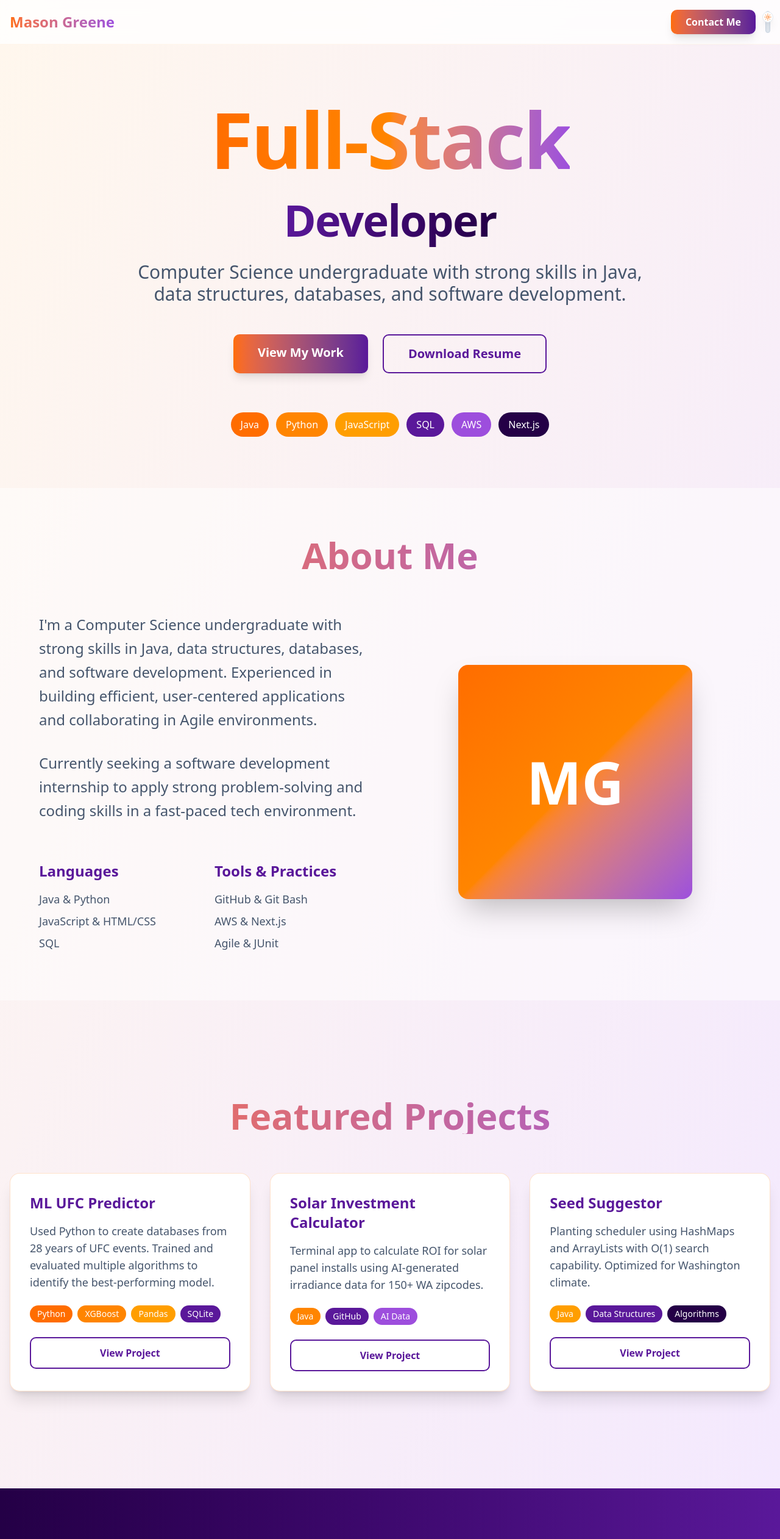
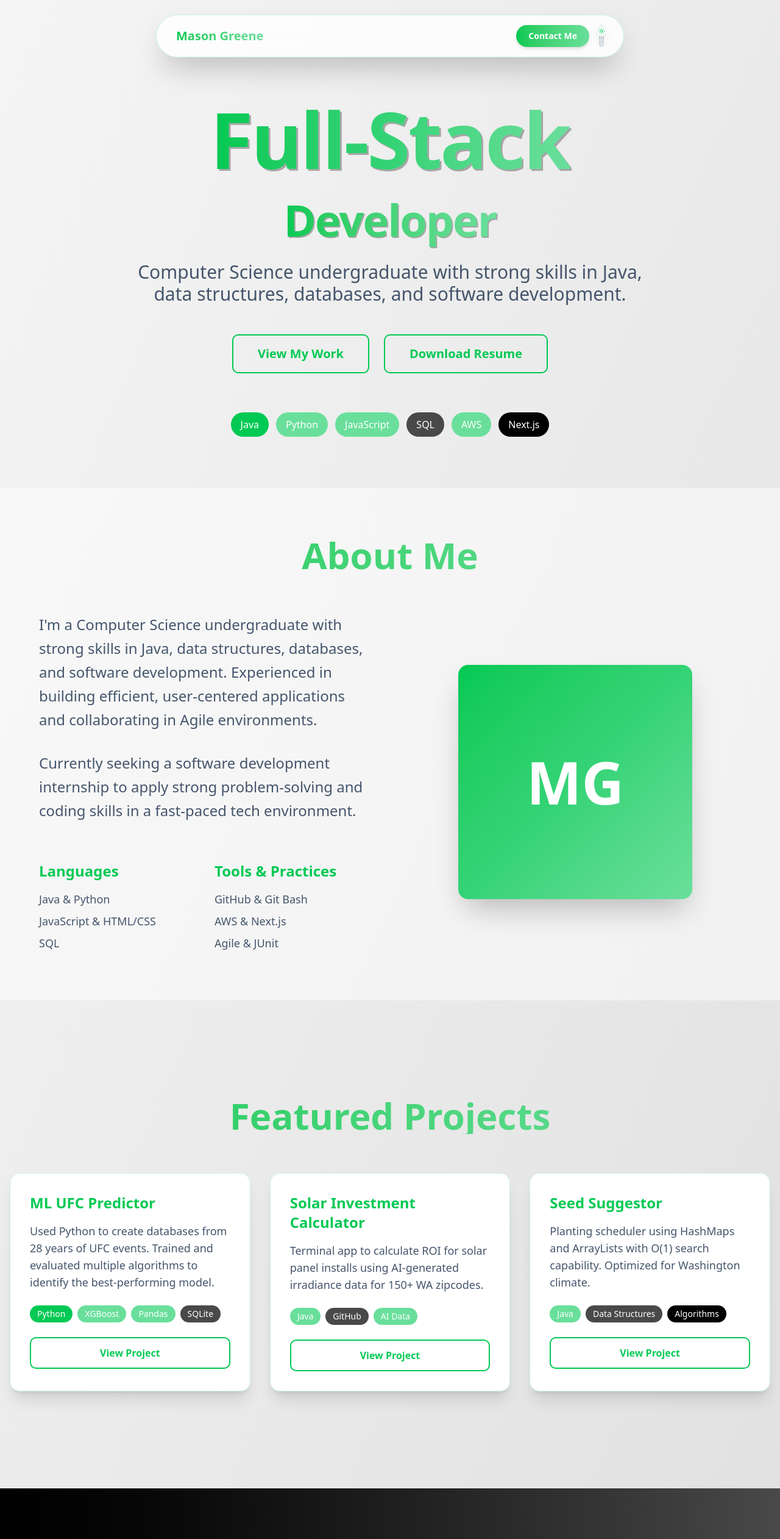
Before and after one commit to GreeneMason/cs_399_ecosite, a Next.js app in the folder my-app/: page / in a window 1280 px wide. Shown: the top 2523 px of the page at 61% size. Built offline with nearby package versions, Linux system fonts and the light colour scheme.

Commit message:
Update UI: Floating navbar, button styles, contact page hover effects

```diff
--- a/my-app/app/page.tsx
+++ b/my-app/app/page.tsx
@@ -6,15 +6,15 @@ import { ModeToggle } from "@/components/mode-toggle";
 
 export default function Home() {
   return (
-    <div className="min-h-screen bg-gradient-to-br from-orange-50 to-purple-100 dark:from-slate-900 dark:to-purple-900">
+    <div className="min-h-screen bg-gradient-to-br from-[#f4f5f4] to-[#e0e0e0] dark:from-[#010101] dark:to-[#484948]">
       {/* Header Navigation */}
-      <header className="fixed top-0 left-0 right-0 z-50 bg-white/80 dark:bg-slate-900/80 backdrop-blur-md border-b border-orange-200/20">
-        <div className="container mx-auto px-4 py-4 flex justify-between items-center">
-          <div className="text-2xl font-bold bg-gradient-to-r from-[#ff6d00] to-[#9d4edd] bg-clip-text text-transparent">
+      <header className="fixed top-6 left-0 right-0 z-50 flex justify-center px-4 pointer-events-none">
+        <div className="pointer-events-auto bg-white/80 dark:bg-slate-900/80 backdrop-blur-md border border-[#01c953]/20 rounded-full px-8 py-4 shadow-2xl flex items-center justify-between w-full max-w-3xl">
+          <div className="text-xl font-bold bg-gradient-to-r from-[#01c953] to-[#69df9b] bg-clip-text text-transparent">
             Mason Greene
           </div>
           <div className="flex items-center gap-4">
-            <Link href="/contact" className="bg-gradient-to-r from-[#ff6d00] to-[#5a189a] hover:from-[#ff8500] hover:to-[#240046] text-white font-semibold px-6 py-2 rounded-lg transition-all duration-300 shadow-lg hover:shadow-xl">
+            <Link href="/contact" className="bg-gradient-to-r from-[#01c953] to-[#69df9b] hover:from-[#69df9b] hover:to-[#01c953] text-white font-semibold px-5 py-2 rounded-full transition-all duration-300 shadow-md hover:shadow-lg text-sm">
               Contact Me
             </Link>
             <ModeToggle />
@@ -26,12 +26,12 @@ export default function Home() {
       <section className="min-h-screen flex items-center justify-center px-4 pt-20">
         <div className="max-w-6xl mx-auto text-center">
           <h1 className="text-6xl md:text-8xl lg:text-9xl font-bold tracking-tight mb-8">
-            <span className="bg-gradient-to-r from-[#ff6d00] via-[#ff8500] to-[#9d4edd] bg-clip-text text-transparent">
+            <span className="bg-gradient-to-r from-[#01c953] via-[#34d376] to-[#69df9b] bg-clip-text text-transparent drop-shadow-[3px_3px_0px_rgba(0,0,0,0.3)] dark:drop-shadow-none">
               Full-Stack
             </span>
           </h1>
           <h2 className="text-4xl md:text-6xl lg:text-7xl font-bold tracking-tight mb-8">
-            <span className="bg-gradient-to-r from-[#5a189a] to-[#240046] bg-clip-text text-transparent">
+            <span className="bg-gradient-to-r from-[#01c953] to-[#69df9b] bg-clip-text text-transparent drop-shadow-[2px_2px_0px_rgba(0,0,0,0.3)] dark:drop-shadow-none">
               Developer
             </span>
           </h2>
@@ -43,25 +43,25 @@ export default function Home() {
               href="https://github.com/GreeneMason"
               target="_blank"
               rel="noopener noreferrer"
-              className="bg-gradient-to-r from-[#ff6d00] to-[#5a189a] hover:from-[#ff8500] hover:to-[#240046] text-white font-semibold text-xl px-10 py-4 rounded-lg transition-all duration-300 shadow-lg hover:shadow-xl"
+              className="border-2 border-[#01c953] text-[#01c953] hover:bg-[#01c953] hover:text-white font-semibold text-xl px-10 py-4 rounded-lg transition-all duration-300"
             >
               View My Work
             </a>
             <a
               href="/resume.pdf"
               download="Mason_Greene_Resume.pdf"
-              className="border-2 border-[#5a189a] text-[#5a189a] hover:bg-[#5a189a] hover:text-white font-semibold text-xl px-10 py-4 rounded-lg transition-all duration-300"
+              className="border-2 border-[#01c953] text-[#01c953] hover:bg-[#01c953] hover:text-white font-semibold text-xl px-10 py-4 rounded-lg transition-all duration-300"
             >
               Download Resume
             </a>
           </div>
           <div className="flex flex-wrap gap-3 justify-center">
-            <span className="bg-[#ff6d00] text-white px-4 py-2 rounded-full text-base font-medium">Java</span>
-            <span className="bg-[#ff8500] text-white px-4 py-2 rounded-full text-base font-medium">Python</span>
-            <span className="bg-[#ff9e00] text-white px-4 py-2 rounded-full text-base font-medium">JavaScript</span>
-            <span className="bg-[#5a189a] text-white px-4 py-2 rounded-full text-base font-medium">SQL</span>
-            <span className="bg-[#9d4edd] text-white px-4 py-2 rounded-full text-base font-medium">AWS</span>
-            <span className="bg-[#240046] text-white px-4 py-2 rounded-full text-base font-medium">Next.js</span>
+            <span className="bg-[#01c953] text-white px-4 py-2 rounded-full text-base font-medium">Java</span>
+            <span className="bg-[#69df9b] text-white px-4 py-2 rounded-full text-base font-medium">Python</span>
+            <span className="bg-[#69df9b] text-white px-4 py-2 rounded-full text-base font-medium">JavaScript</span>
+            <span className="bg-[#484948] text-white px-4 py-2 rounded-full text-base font-medium">SQL</span>
+            <span className="bg-[#69df9b] text-white px-4 py-2 rounded-full text-base font-medium">AWS</span>
+            <span className="bg-[#010101] text-white px-4 py-2 rounded-full text-base font-medium">Next.js</span>
           </div>
         </div>
       </section>
@@ -70,7 +70,7 @@ export default function Home() {
       <section className="min-h-screen flex items-center px-4 py-20 bg-white/50 dark:bg-slate-800/50">
         <div className="container mx-auto">
           <div className="max-w-6xl mx-auto">
-            <h2 className="text-5xl md:text-6xl font-bold text-center mb-16 bg-gradient-to-r from-[#ff6d00] to-[#9d4edd] bg-clip-text text-transparent">About Me</h2>
+            <h2 className="text-5xl md:text-6xl font-bold text-center mb-16 bg-gradient-to-r from-[#01c953] to-[#69df9b] bg-clip-text text-transparent">About Me</h2>
             <div className="grid lg:grid-cols-2 gap-16 items-center">
               <div className="space-y-8">
                 <p className="text-xl md:text-2xl text-slate-600 dark:text-slate-300 leading-relaxed">
@@ -82,7 +82,7 @@ export default function Home() {
                 </p>
                 <div className="grid grid-cols-2 gap-8 pt-8">
                   <div>
-                    <h3 className="text-2xl font-bold text-[#5a189a] mb-4">Languages</h3>
+                    <h3 className="text-2xl font-bold text-[#01c953] mb-4">Languages</h3>
                     <ul className="space-y-2 text-lg text-slate-600 dark:text-slate-300">
                       <li>Java & Python</li>
                       <li>JavaScript & HTML/CSS</li>
@@ -90,7 +90,7 @@ export default function Home() {
                     </ul>
                   </div>
                   <div>
-                    <h3 className="text-2xl font-bold text-[#5a189a] mb-4">Tools & Practices</h3>
+                    <h3 className="text-2xl font-bold text-[#01c953] mb-4">Tools & Practices</h3>
                     <ul className="space-y-2 text-lg text-slate-600 dark:text-slate-300">
                       <li>GitHub & Git Bash</li>
                       <li>AWS & Next.js</li>
@@ -100,7 +100,7 @@ export default function Home() {
                 </div>
               </div>
               <div className="flex justify-center">
-                <div className="w-96 h-96 bg-gradient-to-br from-[#ff6d00] via-[#ff8500] to-[#9d4edd] rounded-2xl flex items-center justify-center shadow-2xl transform hover:scale-105 transition-transform duration-300">
+                <div className="w-96 h-96 bg-gradient-to-br from-[#01c953] via-[#34d376] to-[#69df9b] rounded-2xl flex items-center justify-center shadow-2xl transform hover:scale-105 transition-transform duration-300">
                   <span className="text-8xl text-white font-bold">MG</span>
                 </div>
               </div>
@@ -113,55 +113,55 @@ export default function Home() {
       <section className="min-h-screen flex items-center px-4 py-20">
         <div className="container mx-auto">
           <div className="max-w-7xl mx-auto">
-            <h2 className="text-5xl md:text-6xl font-bold text-center mb-16 bg-gradient-to-r from-[#ff6d00] to-[#9d4edd] bg-clip-text text-transparent">Featured Projects</h2>
+            <h2 className="text-5xl md:text-6xl font-bold text-center mb-16 bg-gradient-to-r from-[#01c953] to-[#69df9b] bg-clip-text text-transparent">Featured Projects</h2>
             <div className="grid md:grid-cols-2 xl:grid-cols-3 gap-8">
-              <div className="bg-white dark:bg-slate-800 rounded-2xl border border-[#ff6d00]/20 shadow-xl hover:shadow-2xl transition-all duration-300 hover:border-[#ff8500]/40 hover:transform hover:scale-105">
+              <div className="bg-white dark:bg-slate-800 rounded-2xl border border-[#01c953]/20 shadow-xl hover:shadow-2xl transition-all duration-300 hover:border-[#69df9b]/40 hover:transform hover:scale-105">
                 <div className="p-8">
-                  <h3 className="text-2xl font-semibold mb-4 text-[#5a189a]">ML UFC Predictor</h3>
+                  <h3 className="text-2xl font-semibold mb-4 text-[#01c953]">ML UFC Predictor</h3>
                   <p className="text-slate-600 dark:text-slate-300 mb-6 text-lg">
                     Used Python to create databases from 28 years of UFC events. Trained and evaluated multiple algorithms to identify the best-performing model.
                   </p>
                   <div className="flex flex-wrap gap-2 mb-6">
-                    <span className="bg-[#ff6d00] text-white px-3 py-1 rounded-full text-sm">Python</span>
-                    <span className="bg-[#ff8500] text-white px-3 py-1 rounded-full text-sm">XGBoost</span>
-                    <span className="bg-[#ff9e00] text-white px-3 py-1 rounded-full text-sm">Pandas</span>
-                    <span className="bg-[#5a189a] text-white px-3 py-1 rounded-full text-sm">SQLite</span>
+                    <span className="bg-[#01c953] text-white px-3 py-1 rounded-full text-sm">Python</span>
+                    <span className="bg-[#69df9b] text-white px-3 py-1 rounded-full text-sm">XGBoost</span>
+                    <span className="bg-[#69df9b] text-white px-3 py-1 rounded-full text-sm">Pandas</span>
+                    <span className="bg-[#484948] text-white px-3 py-1 rounded-full text-sm">SQLite</span>
                   </div>
-                  <button className="w-full border-2 border-[#5a189a] text-[#5a189a] hover:bg-[#5a189a] hover:text-white py-3 rounded-lg transition-all duration-300 font-semibold">
+                  <button className="w-full border-2 border-[#01c953] text-[#01c953] hover:bg-[#01c953] hover:text-white py-3 rounded-lg transition-all duration-300 font-semibold">
                     View Project
                   </button>
                 </div>
               </div>
 
-              <div className="bg-white dark:bg-slate-800 rounded-2xl border border-[#ff6d00]/20 shadow-xl hover:shadow-2xl transition-all duration-300 hover:border-[#ff8500]/40 hover:transform hover:scale-105">
+              <div className="bg-white dark:bg-slate-800 rounded-2xl border border-[#01c953]/20 shadow-xl hover:shadow-2xl transition-all duration-300 hover:border-[#69df9b]/40 hover:transform hover:scale-105">
                 <div className="p-8">
-                  <h3 className="text-2xl font-semibold mb-4 text-[#5a189a]">Solar Investment Calculator</h3>
+                  <h3 className="text-2xl font-semibold mb-4 text-[#01c953]">Solar Investment Calculator</h3>
                   <p className="text-slate-600 dark:text-slate-300 mb-6 text-lg">
                     Terminal app to calculate ROI for solar panel installs using AI-generated irradiance data for 150+ WA zipcodes.
                   </p>
                   <div className="flex flex-wrap gap-2 mb-6">
-                    <span className="bg-[#ff8500] text-white px-3 py-1 rounded-full text-sm">Java</span>
-                    <span className="bg-[#5a189a] text-white px-3 py-1 rounded-full text-sm">GitHub</span>
-                    <span className="bg-[#9d4edd] text-white px-3 py-1 rounded-full text-sm">AI Data</span>
+                    <span className="bg-[#69df9b] text-white px-3 py-1 rounded-full text-sm">Java</span>
+                    <span className="bg-[#484948] text-white px-3 py-1 rounded-full text-sm">GitHub</span>
+                    <span className="bg-[#69df9b] text-white px-3 py-1 rounded-full text-sm">AI Data</span>
                   </div>
-                  <button className="w-full border-2 border-[#5a189a] text-[#5a189a] hover:bg-[#5a189a] hover:text-white py-3 rounded-lg transition-all duration-300 font-semibold">
+                  <button className="w-full border-2 border-[#01c953] text-[#01c953] hover:bg-[#01c953] hover:text-white py-3 rounded-lg transition-all duration-300 font-semibold">
                     View Project
                   </button>
                 </div>
               </div>
 
-              <div className="bg-white dark:bg-slate-800 rounded-2xl border border-[#ff6d00]/20 shadow-xl hover:shadow-2xl transition-all duration-300 hover:border-[#ff8500]/40 hover:transform hover:scale-105">
+              <div className="bg-white dark:bg-slate-800 rounded-2xl border border-[#01c953]/20 shadow-xl hover:shadow-2xl transition-all duration-300 hover:border-[#69df9b]/40 hover:transform hover:scale-105">
                 <div className="p-8">
-                  <h3 className="text-2xl font-semibold mb-4 text-[#5a189a]">Seed Suggestor</h3>
+                  <h3 className="text-2xl font-semibold mb-4 text-[#01c953]">Seed Suggestor</h3>
                   <p className="text-slate-600 dark:text-slate-300 mb-6 text-lg">
                     Planting scheduler using HashMaps and ArrayLists with O(1) search capability. Optimized for Washington climate.
                   </p>
                   <div className="flex flex-wrap gap-2 mb-6">
-                    <span className="bg-[#ff9e00] text-white px-3 py-1 rounded-full text-sm">Java</span>
-                    <span className="bg-[#5a189a] text-white px-3 py-1 rounded-full text-sm">Data Structures</span>
-                    <span className="bg-[#240046] text-white px-3 py-1 rounded-full text-sm">Algorithms</span>
+                    <span className="bg-[#69df9b] text-white px-3 py-1 rounded-full text-sm">Java</span>
+                    <span className="bg-[#484948] text-white px-3 py-1 rounded-full text-sm">Data Structures</span>
+                    <span className="bg-[#010101] text-white px-3 py-1 rounded-full text-sm">Algorithms</span>
                   </div>
-                  <button className="w-full border-2 border-[#5a189a] text-[#5a189a] hover:bg-[#5a189a] hover:text-white py-3 rounded-lg transition-all duration-300 font-semibold">
+                  <button className="w-full border-2 border-[#01c953] text-[#01c953] hover:bg-[#01c953] hover:text-white py-3 rounded-lg transition-all duration-300 font-semibold">
                     View Project
                   </button>
                 </div>
@@ -172,16 +172,16 @@ export default function Home() {
       </section>
 
       {/* Footer Contact Section */}
-      <footer className="bg-gradient-to-r from-[#240046] to-[#5a189a] py-20">
+      <footer className="bg-gradient-to-r from-[#010101] to-[#484948] py-20">
         <div className="container mx-auto px-4 text-center">
           <h2 className="text-4xl md:text-5xl font-bold mb-6 text-white">Let's Work Together</h2>
-          <p className="text-xl text-orange-100 mb-8 max-w-2xl mx-auto">
+          <p className="text-xl text-[#f4f5f4] mb-8 max-w-2xl mx-auto">
             I'm always interested in new opportunities and exciting projects.
             Let's connect and see what we can build together!
           </p>
-          <button className="bg-gradient-to-r from-[#ff6d00] to-[#ff8500] hover:from-[#ff8500] hover:to-[#ff9e00] text-white font-semibold text-xl px-10 py-4 rounded-lg transition-all duration-300 shadow-lg hover:shadow-xl">
+          <Link href="/contact" className="bg-gradient-to-r from-[#01c953] to-[#69df9b] hover:from-[#69df9b] hover:to-[#01c953] text-white font-semibold text-xl px-10 py-4 rounded-lg transition-all duration-300 shadow-lg hover:shadow-xl inline-block">
             Get In Touch
-          </button>
+          </Link>
         </div>
       </footer>
     </div>
--- a/my-app/components/mode-toggle.tsx
+++ b/my-app/components/mode-toggle.tsx
@@ -21,7 +21,7 @@ export function ModeToggle() {
   return (
     <button
       onClick={() => setTheme(isDark ? "light" : "dark")}
-      className="relative w-2 h-9 rounded-full bg-slate-200 dark:bg-slate-800 border border-slate-300 dark:border-slate-700 shadow-inner transition-colors focus:outline-none focus:ring-2 focus:ring-orange-500"
+      className="relative w-2 h-9 rounded-full bg-slate-200 dark:bg-slate-800 border border-slate-300 dark:border-slate-700 shadow-inner transition-colors focus:outline-none focus:ring-2 focus:ring-[#01c953]"
       aria-label="Toggle theme"
       title={isDark ? "Switch to Light Mode" : "Switch to Dark Mode"}
     >
@@ -29,7 +29,7 @@ export function ModeToggle() {
         className={`
           absolute left-1/2 -translate-x-1/2 w-4.5 h-4.5 rounded-full shadow-lg border border-slate-200 dark:border-slate-700
           flex items-center justify-center transition-all duration-500 ease-in-out
-          ${isDark ? "top-[calc(100%-1.125rem)] bg-slate-900 text-purple-400" : "top-0 bg-white text-orange-500"}
+          ${isDark ? "top-[calc(100%-1.125rem)] bg-slate-900 text-[#01c953]" : "top-0 bg-white text-[#01c953]"}
         `}
       >
         {isDark ? (
```
Also changed, not shown: my-app/app/contact/page.tsx (+15 -15 lines), my-app/app/globals.css (+10 -0 lines).
